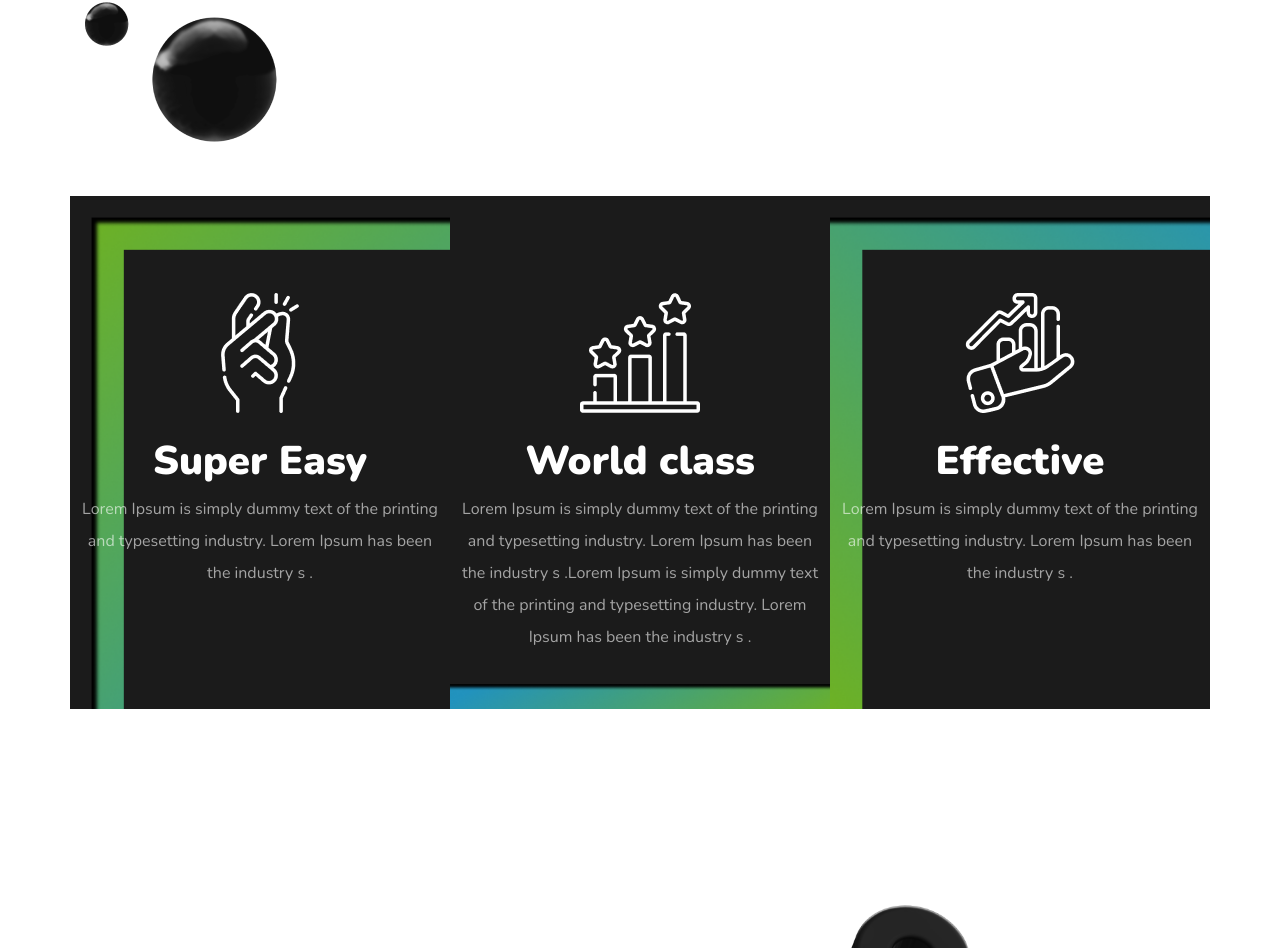
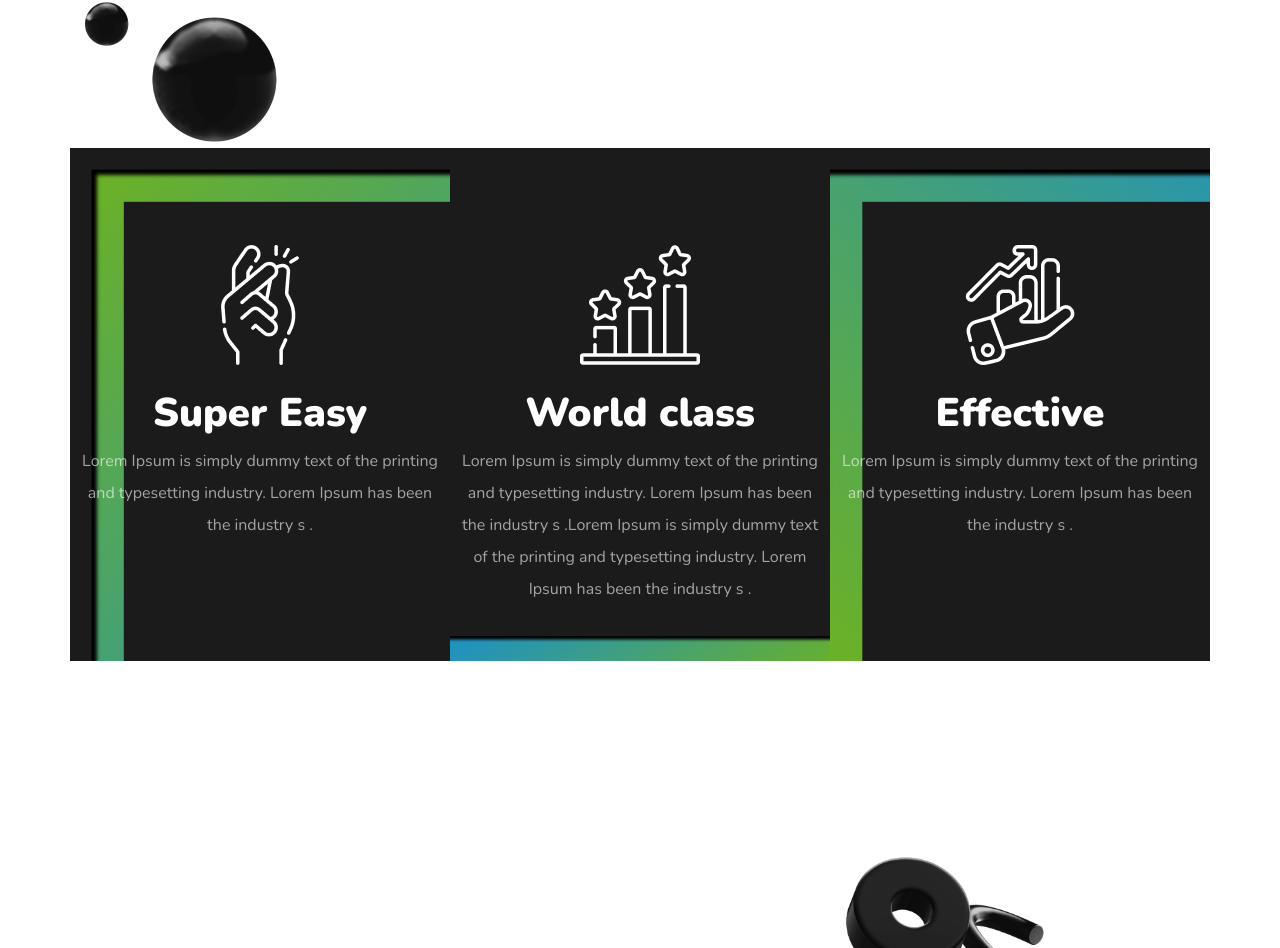
Before and after one commit to rissdev2/crybot, a Next.js app: page / in a window 1280 px wide. Shown: the part 2995-3943 px from the top of the page. Built offline with nearby package versions, Linux system fonts and the light colour scheme.

Commit message:
set cards

```diff
--- a/Components/Cards.jsx
+++ b/Components/Cards.jsx
@@ -13,7 +13,7 @@
                     <img src="assets/img/shape-2.png" className='img-fluid' alt="shapes" />
                 </div>
             </div>
-            <div className="row justify-content-center crds mt-5">
+            <div className="row justify-content-center crds ">
                 <div className="col-md-12 text-center">
                     <div className="row">
                         <div className="col-md-4 text-center crd-1">
```
